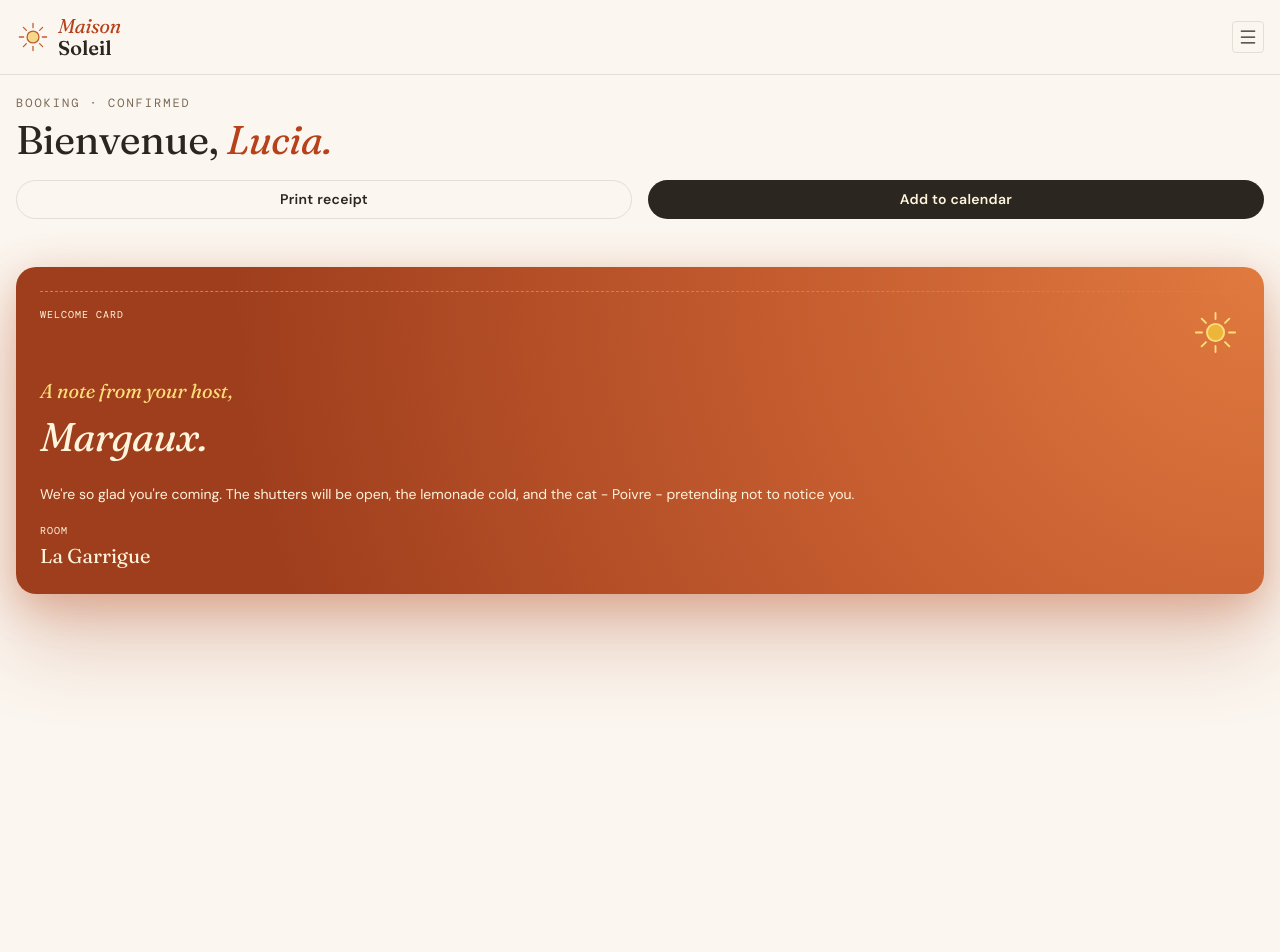
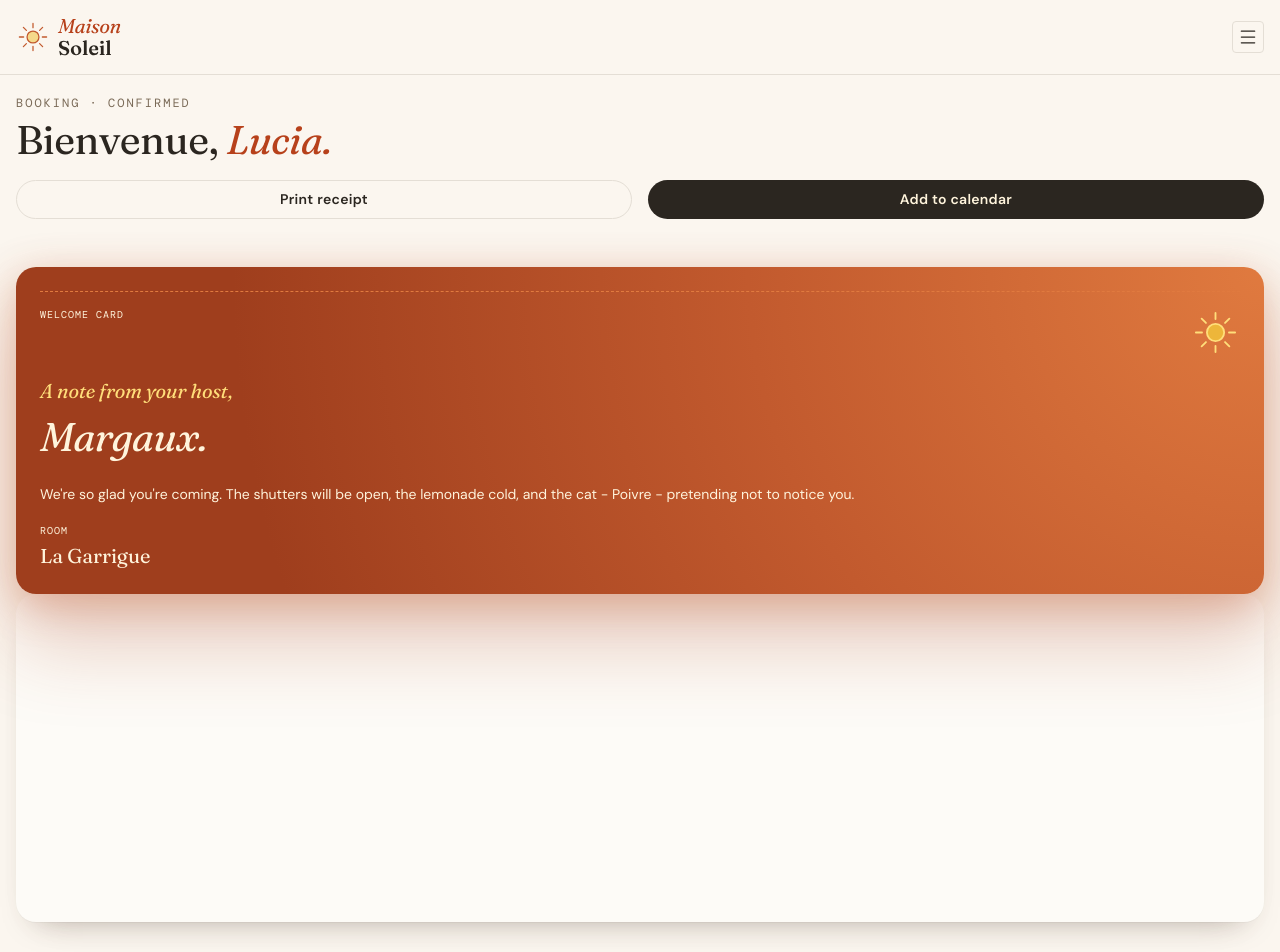
Before and after one commit to g-akca/hotel-booking-confirmation-page, a React (Vite) app: page / in a window 1280 px wide. Shown: the top 952 px of the page. Built offline with nearby package versions, Linux system fonts and the light colour scheme; a web font is replaced by a local one.

Commit message:
Update WelcomeCard to stack on top of ReceiptCard, add outer styles to ReceiptCard

```diff
--- a/src/components/ReceiptCard.jsx
+++ b/src/components/ReceiptCard.jsx
@@ -1,7 +1,13 @@
 function ReceiptCard() {
   return (
-    <>
-    </>
+    <div
+      className="
+        bg-neutral-50 p-6 rounded-[20px] text-neutral-900 flex flex-col gap-5 justify-between
+        shadow-[0_1px_rgba(0,0,0,0.03),0_16px_30px_-20px_rgba(62,44,30,0.35),0_20px_40px_-30px_rgba(62,44,30,0.16)]
+      "
+    >
+
+    </div>
   )
 }
 
--- a/src/components/WelcomeCard.jsx
+++ b/src/components/WelcomeCard.jsx
@@ -5,7 +5,7 @@ function WelcomeCard() {
     <div
       className="
         bg-[radial-gradient(circle_at_100%_0%,var(--color-terracotta-400)_0%,var(--color-terracotta-500)_40%,var(--color-terracotta-700)_80%)]
-        p-6 rounded-[20px] text-sun-50 flex flex-col gap-5 justify-between
+        relative z-10 p-6 rounded-[20px] text-sun-50 flex flex-col gap-5 justify-between
         shadow-[0_10px_40px_rgba(194,90,46,0.35),0_50px_80px_rgba(169,66,31,0.25)]
       "
     >
```
